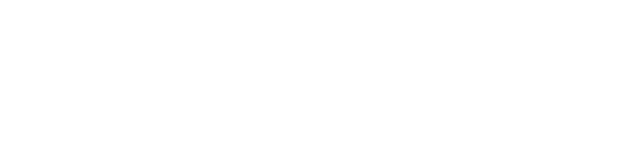
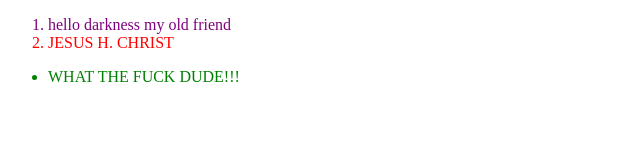
Before and after one commit to 8th-chandrian/WebPageMakerApp, a plain HTML site: page WebPageMakerApp/temp/index.html in a window 1280 px wide. Shown: the whole page, without its empty margins (0-640 px from the left). Drawn offline with Linux system fonts and the light colour scheme.

```diff
--- a/WebPageMakerApp/temp/css/home.css
+++ b/WebPageMakerApp/temp/css/home.css
@@ -1 +1,11 @@
-asdf
+.purpletext{
+	color:purple
+}
+
+.redtext{
+	color:red
+}
+
+.greentext{
+	color:green
+}
--- a/WebPageMakerApp/temp/index.html
+++ b/WebPageMakerApp/temp/index.html
@@ -6,5 +6,15 @@
 
 <link rel="stylesheet" href="./css/home.css" type="text/css"></head>
 
-<body></body>
+<body>
+<ol>
+<li class="purpletext">hello darkness my old friend</li>
+
+<li class="redtext">JESUS H. CHRIST</li>
+</ol>
+
+<ul class="greentext">
+<li>WHAT THE FUCK DUDE!!!</li>
+</ul>
+</body>
 </html>
```
Also changed, not shown: 1 other file.
